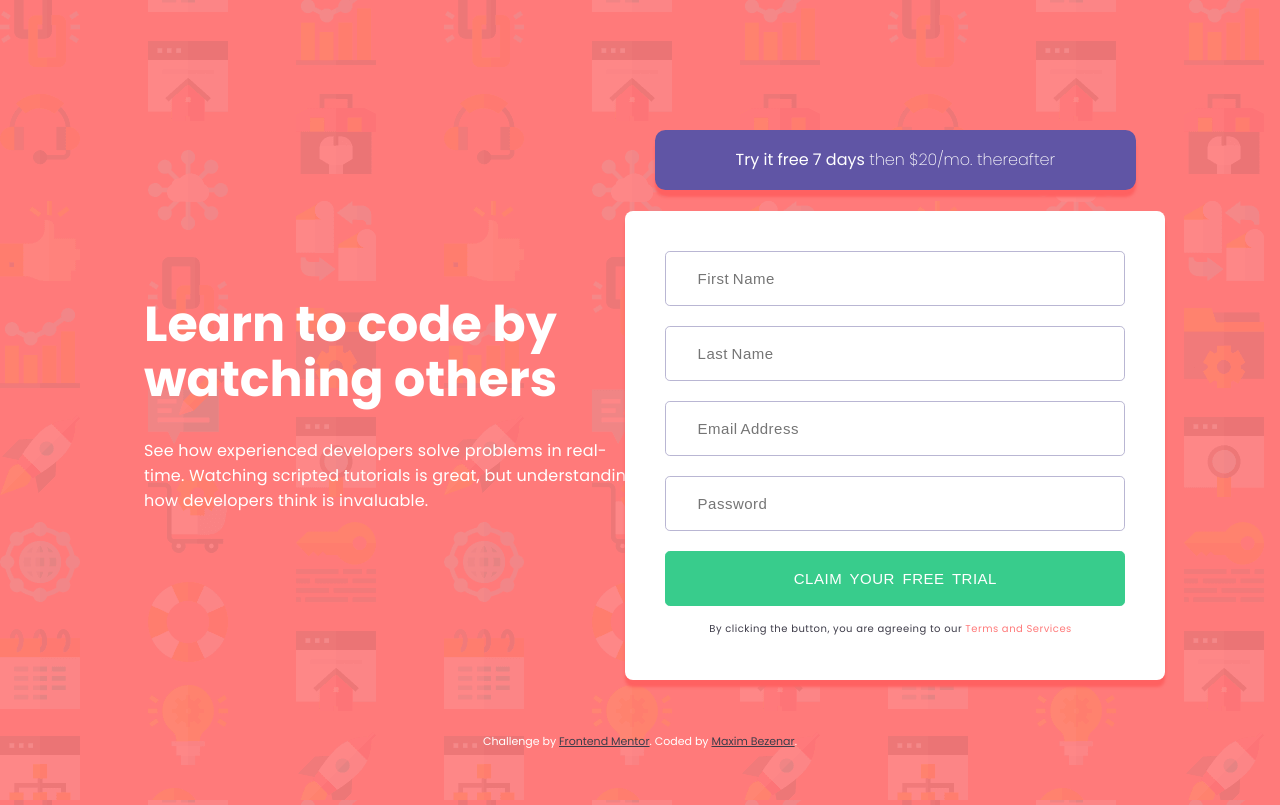
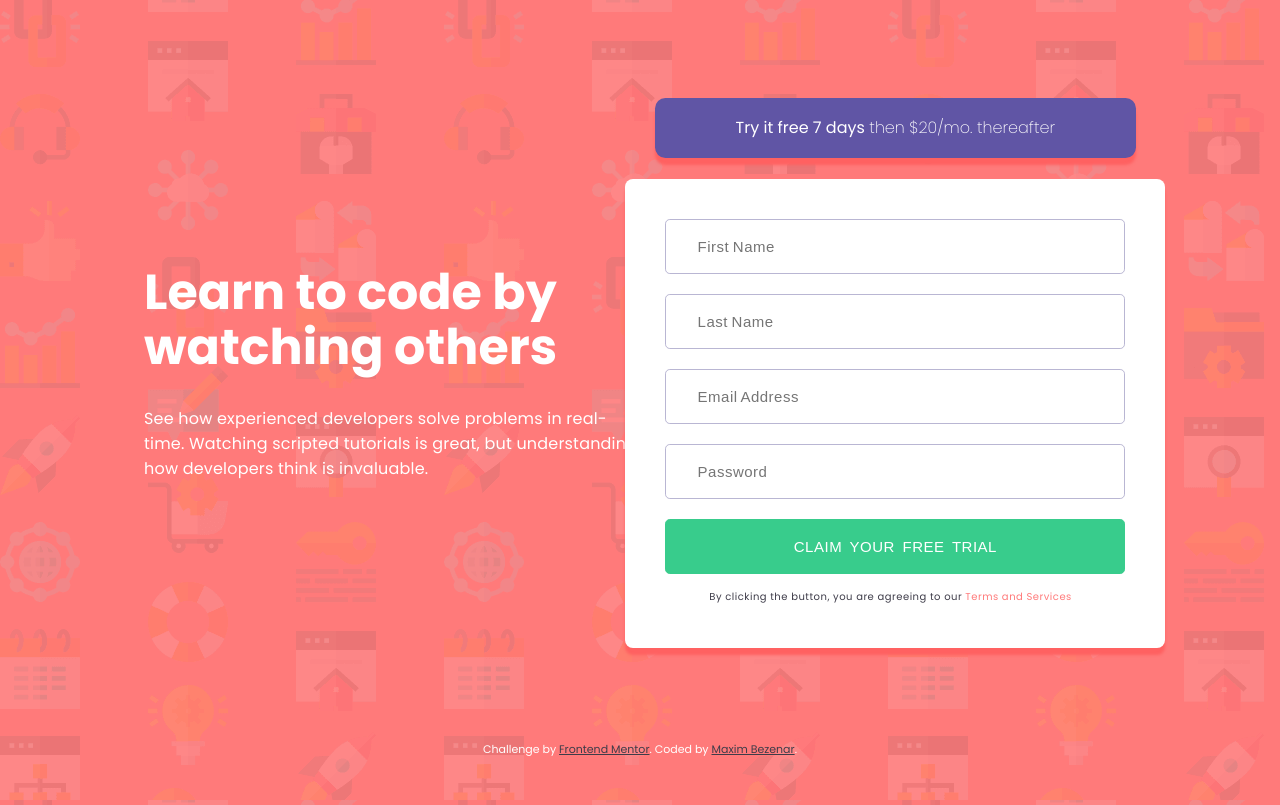
Before and after one commit to Bezenar/Frontend-Mentor-challenge-5, a Vue app: page / in a window 1280 px wide. Built offline with nearby package versions, Linux system fonts and the light colour scheme.

Commit message:
last commit

```diff
--- a/public/css/main.css
+++ b/public/css/main.css
@@ -1001,7 +1001,7 @@ body {
 }
 
 .intro-component .wrapper .leftSide {
-  min-height: 100vh;
+  min-height: 92vh;
   display: -webkit-box;
   display: -ms-flexbox;
   display: flex;
@@ -1055,17 +1055,11 @@ body {
 }
 
 footer {
-  position: absolute;
-  bottom: 0;
-  left: 50%;
-  -webkit-transform: translateX(-50%);
-          transform: translateX(-50%);
-  height: 9vh;
+  height: 8vh;
 }
 
 @media (max-width: 375px) {
   footer {
-    position: relative;
     padding: 1.5rem 0 1rem;
   }
 }
--- a/public/scss/_styles.scss
+++ b/public/scss/_styles.scss
@@ -11,7 +11,7 @@ body {
       padding: 0 1.18rem 0 1.47rem;
     }
     .leftSide {
-      min-height: 100vh;
+      min-height: 92vh;
       display: flex;
       flex-direction: column;
       justify-content: center;
@@ -46,15 +46,10 @@ body {
 }
 //_____Footer
 footer {
-  position: absolute;
-  bottom: 0;
-  left: 50%;
-  transform: translateX(-50%);
   @include resp("s") {
-    position: relative;
     padding: 1.5rem 0 1rem;
   }
-  height: 9vh;
+  height: 8vh;
   .attribution {
     font-size: 11px;
     text-align: center;
```
Also changed, not shown: 1 other file (tests, documents, lock files or other folders).
